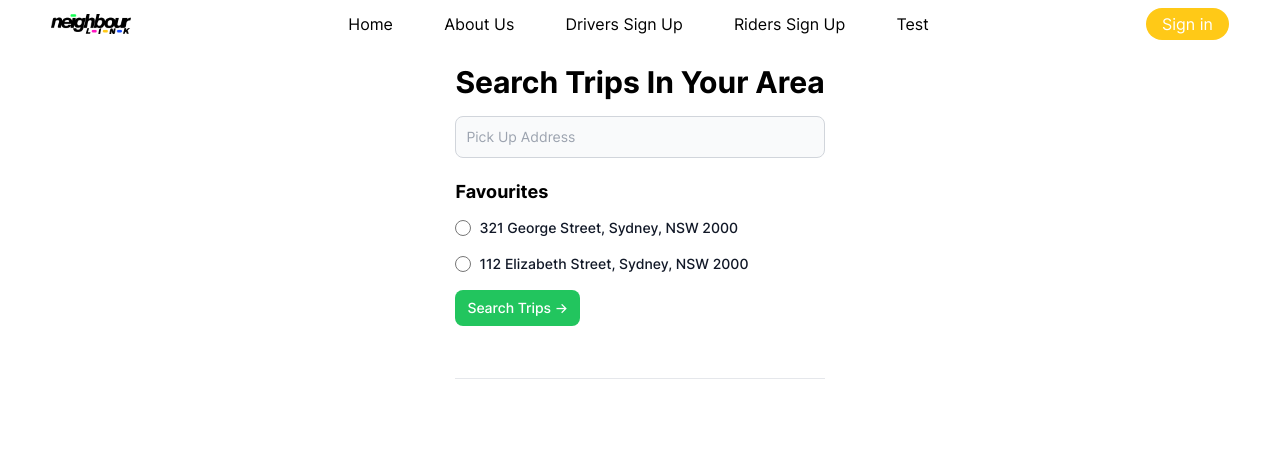
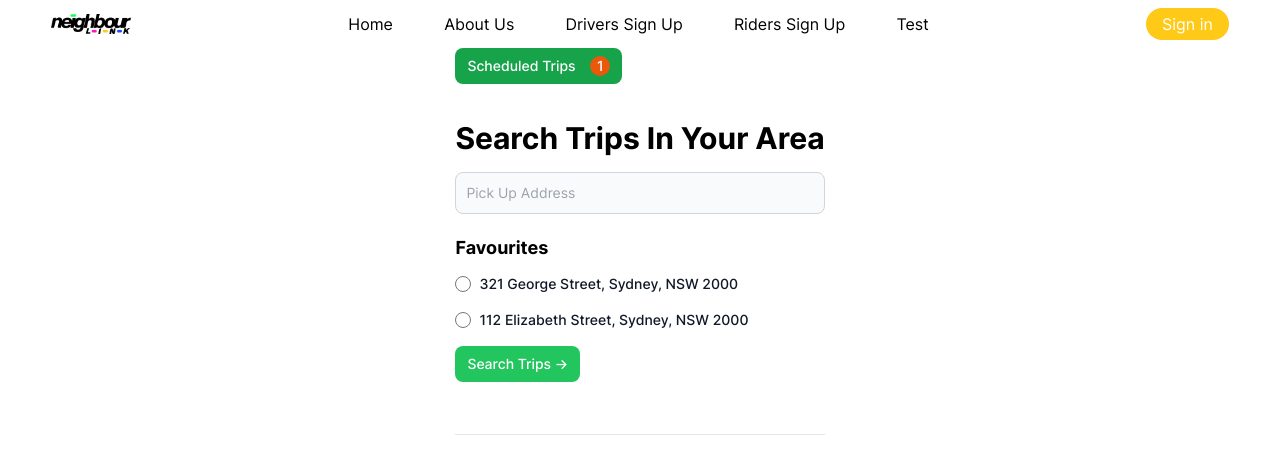
Before and after one commit to webberdev/2110, a Next.js app: page /dashRider in a window 1280 px wide. Shown: the top 474 px of the page. Built offline with nearby package versions, Linux system fonts and the light colour scheme.

Commit message:
mostly done, finishing touches required

```diff
--- a/app/dashRider/WorkAround.jsx
+++ b/app/dashRider/WorkAround.jsx
@@ -14,6 +14,14 @@
   return (
     <div className="max-w-max mx-auto">
       <div className="w-full">
+        <Link
+          href="/journey"
+          className="mb-3 inline-flex items-center px-3 py-2 text-sm font-medium text-center text-white bg-green-600 rounded-lg hover:bg-green-800 focus:ring-4 focus:outline-none focus:ring-blue-300">
+          Scheduled Trips &nbsp; &nbsp;
+          <div className="inline-flex items-center justify-center w-5 h-5 rounded-full bg-orange-600">
+            1
+          </div>
+        </Link>
         <h1 className="text-3xl font-bold mb-4 mt-6">
           Search Trips In Your Area
         </h1>
```
